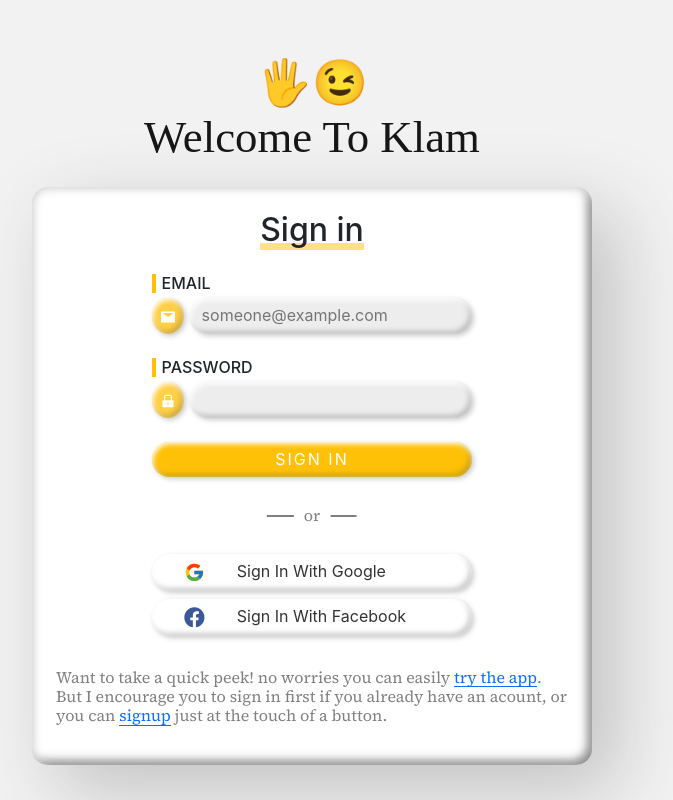
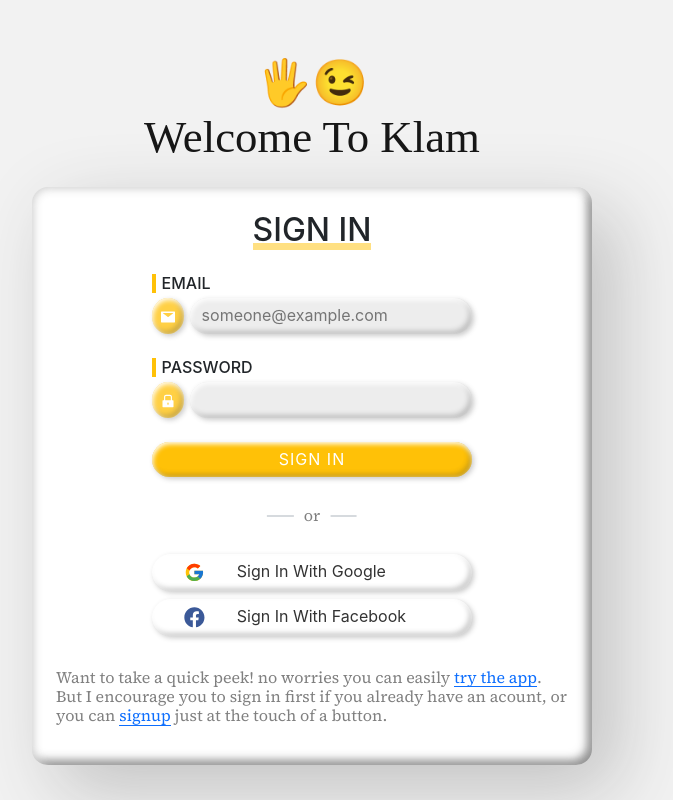
Before and after one commit to abdofola/Abdallah-Chitchat, a React (Create React App) app: page / in a window 1280 px wide. Shown: the whole page, without its empty margins (328-1001 px from the left). Built offline with nearby package versions, Linux system fonts and the light colour scheme; no server answers; a web font is replaced by a local one.

Commit message:
display the uploaded image

```diff
--- a/src/component/SignupForm.tsx
+++ /dev/null
@@ -1,5 +0,0 @@
-import React from 'react';
-
-export default function SignupForm() {
-  return <div></div>;
-}
--- a/src/component/UploadFile.tsx
+++ b/src/component/UploadFile.tsx
@@ -3,7 +3,7 @@ import { ChangeEvent, useEffect, useRef } from "react";
 import { SignupActionTypes, PHOTO } from "../interfaces/Actions";
 
 type UploadFileProps = {
-  file: File | null | undefined;
+  file: File | null | undefined | any;
   progress: number;
   handleInput: (
     e: ChangeEvent<HTMLInputElement>,
@@ -22,7 +22,7 @@ export default function UploadFile({
   useEffect(function sideEffect() {
     return cleanup;
     function cleanup() {
-      ref.current = null;
+      // ref.current = null;
     }
   },[]);
 
@@ -42,7 +42,7 @@ export default function UploadFile({
             <p className="pale-para">Click to browse</p>
           </>
         ) : (
-          <img src={file.name} alt="upload img" />
+          <img src={URL.createObjectURL(file)} alt="upload img" />
         )}
         <input
           ref={ref}
--- a/src/style/_Signin.scss
+++ b/src/style/_Signin.scss
@@ -2,6 +2,7 @@
 
 .form {
   &__title {
+      text-transform: uppercase;
     @extend .title;
   }
   &__box--min {
@@ -62,7 +63,7 @@
         transform: translate(100%, 50%);
         width: 100%;
         height: 1px;
-        background: black;
+        background-color: $gray-500;
         @extend .pale-para;
       }
       &::after {
--- a/src/style/_SignupPage.scss
+++ b/src/style/_SignupPage.scss
@@ -66,7 +66,7 @@
     @extend .box-shadow-3d;
   }
   &--signBtn {
-    letter-spacing: 2px;
+    letter-spacing: 1px;
     background: $yellow;
   }
   > p {
```
Also changed, not shown: src/pages/SignupPage.tsx (line endings or trailing spaces).
